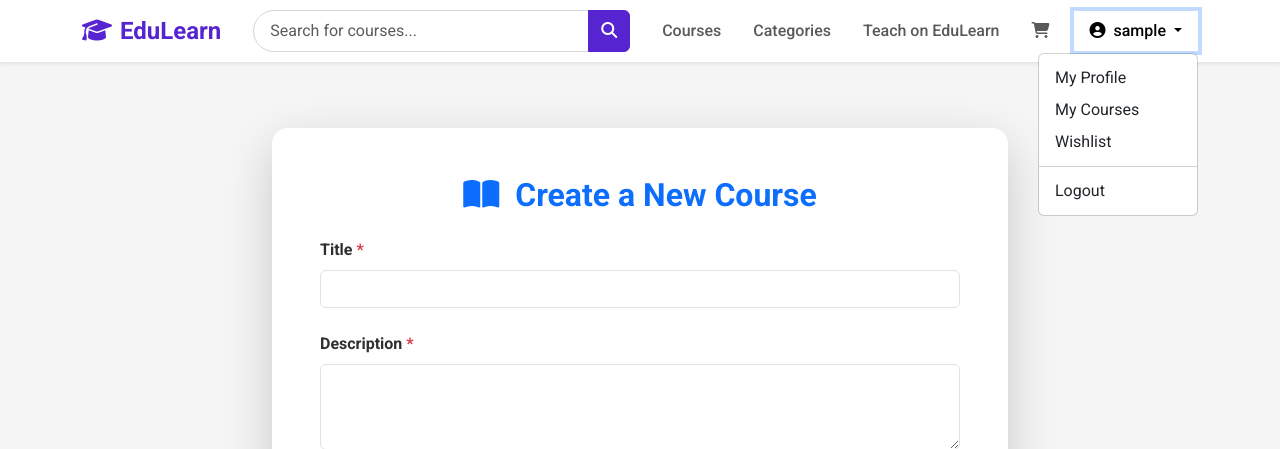
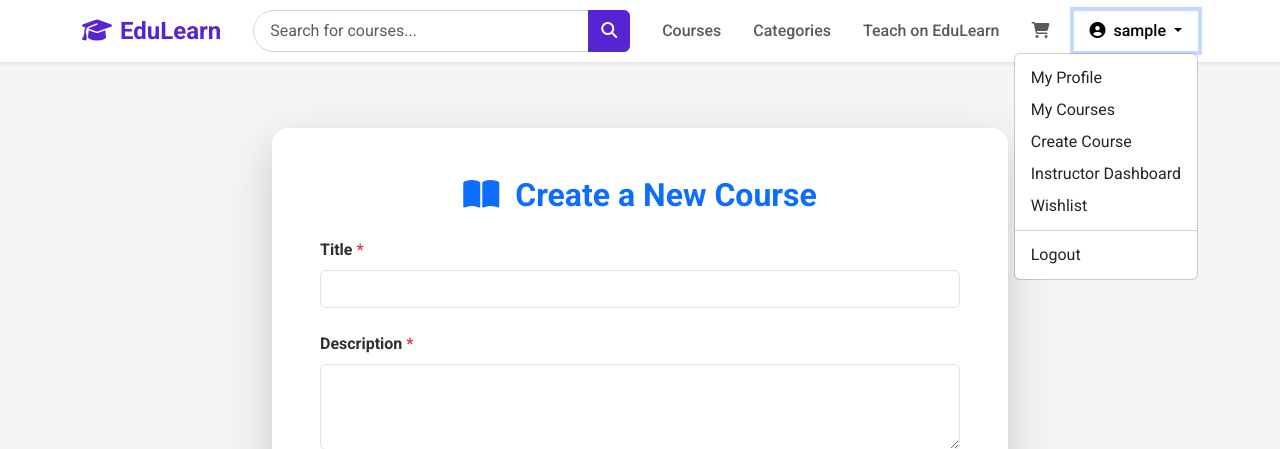
Before and after one commit to SHAHSULTANS/Edulearn, a Django app: page /courses/create/ in a window 1280 px wide, after a click that opens the changed part. Shown: the top 449 px of the page. Run offline with Django 5.2, Linux system fonts and the light colour scheme; a user stored in the database is signed in; tables that the repository leaves empty hold one stand-in row (values such as "Sample post").

Commit message:
Enhance base template layout for instructor dashboard integration

```diff
--- a/templates/base.html
+++ b/templates/base.html
@@ -209,14 +209,16 @@
                 <ul class="dropdown-menu dropdown-menu-end">
                   <li><a class="dropdown-item" href="">My Profile</a></li>
                   <li><a class="dropdown-item" href="">My Courses</a></li>
+                  {% if user.is_instructor %}
+                  <li><a class="dropdown-item" href="{% url "course_create" %}">Create Course</a></li>
+                  <li><a class="dropdown-item" href="">Instructor Dashboard</a></li>
+                  {% endif %}
                   <li><a class="dropdown-item" href="#">Wishlist</a></li>
                   <li><hr class="dropdown-divider" /></li>
                   <li>
-                    <a class="dropdown-item" href="{% url "logout" %}"
-                      >Logout</a
-                    >
+                      <a class="dropdown-item" href="{% url 'logout' %}">Logout</a>
                   </li>
-                </ul>
+              </ul>
               </li>
               {% else %}
               <li class="nav-item">
```
